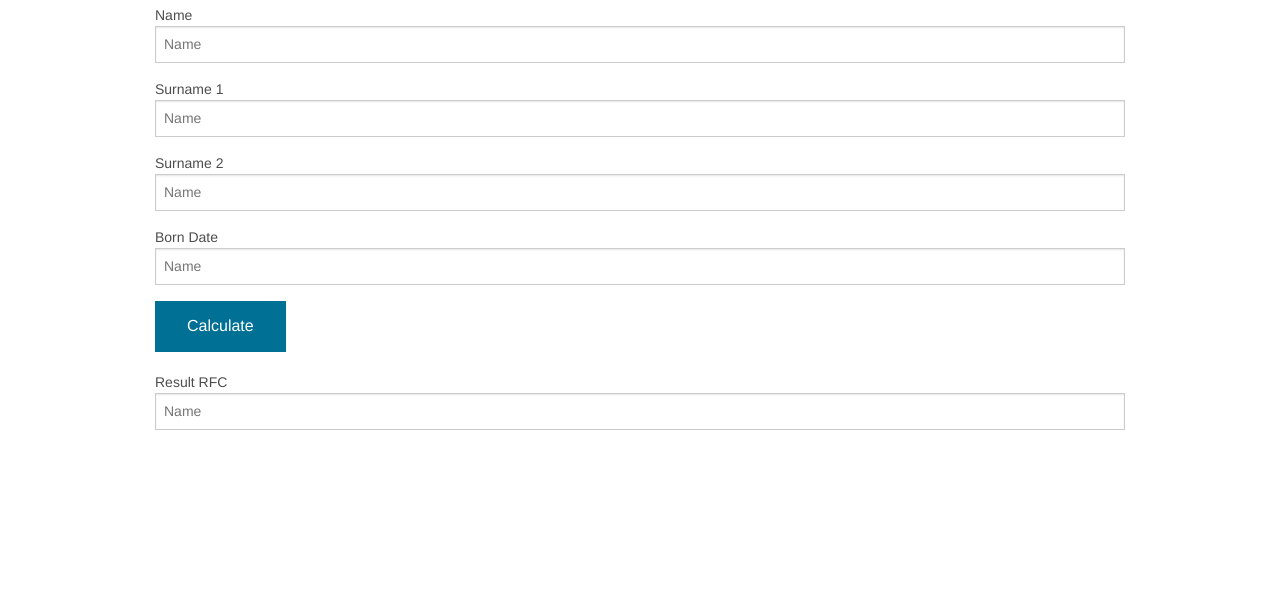
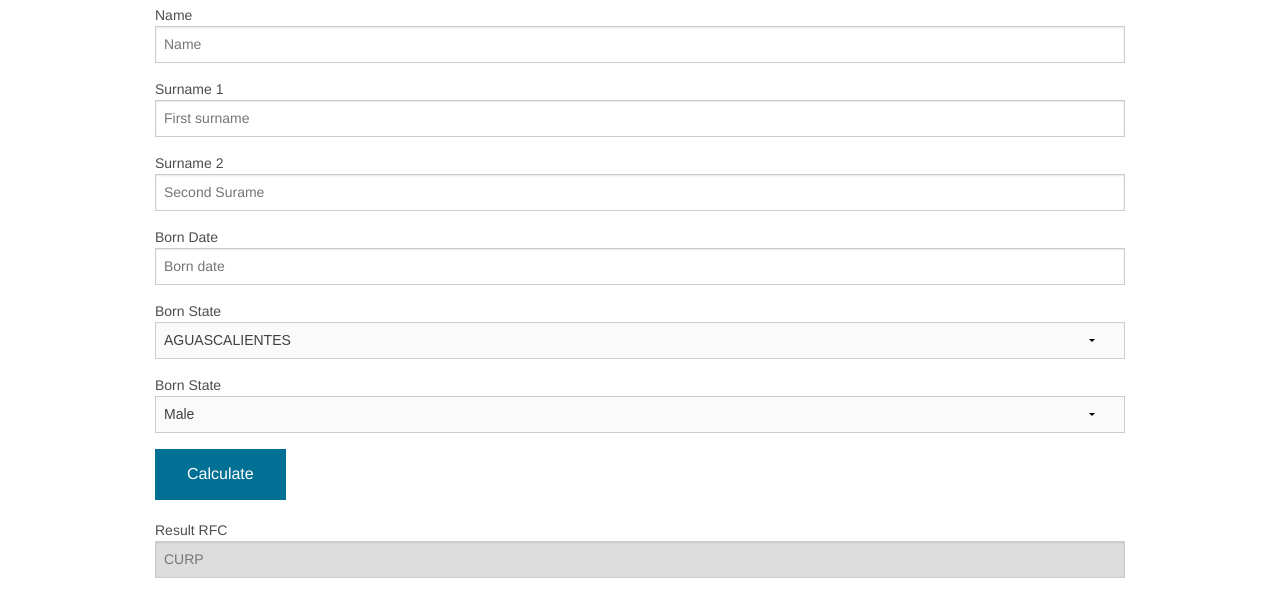
Before and after one commit to hectorip/RFC-CURP-Mexico, a plain HTML site: page testing/index.html in a window 1280 px wide. Both pictures are taken after a click on the link "Calculate". Shown: the part 68-684 px from the top of the page. Drawn offline with Linux system fonts and the light colour scheme.

Commit message:
CURP almost complete

```diff
--- a/src/rfc.js
+++ b/src/rfc.js
@@ -2,11 +2,11 @@
 var StringUtilities = {
 	getFirstInternVowel: function(word){
 		vowels = word.substring(1).match(new RegExp('[AEIOU]'));
-		return vowels[0] || 'X';
+		return vowels ? vowels[0] : 'X';
 	},
 	getFirstInternConsonant: function(word){
 		vowels = word.substring(1).match(new RegExp('[BCDFGHJKLMNPQRSTUVWXYZ]'));
-		return vowels[0] || 'X';
+		return vowels ? vowels[0] : 'X';
 	},
 	clearString: function(word) {
 		cleanWord = word.trim();
@@ -19,19 +19,27 @@ var mxk = {
 
 	getCURP: 		function(name, surnameFather, surnameMother, bornDay, bornMonth, bornYear, bornState, gender) {
 
-							curp = this.getCommonPart(name, surnameFather, surnameMother, bornDay, bornMonth, bornYear);
-							return curp;
-
-					},
-
-	getCommonPart: 	function(name, surnameFather, surnameMother, bornDay, bornMonth, bornYear) {
-
 							name 	= StringUtilities.clearString(name);
 							surnameFather = StringUtilities.clearString(surnameFather);
 							surnameMother = StringUtilities.clearString(surnameMother);
 							bornDay =		StringUtilities.clearString(bornDay);
 							bornMonth =		StringUtilities.clearString(bornMonth);
 							bornYear =		StringUtilities.clearString(bornYear);
+
+							curp = this.getCommonPart(name, surnameFather, surnameMother, bornDay, bornMonth, bornYear);
+							curp += this.getGenderLetter(gender);
+							curp += this.getBornStateCode(bornState);
+							curp += StringUtilities.getFirstInternConsonant(surnameFather);
+							curp += StringUtilities.getFirstInternConsonant(surnameMother);
+							curp += StringUtilities.getFirstInternConsonant(name);
+
+							curp += '00'
+
+							return curp;
+
+					},
+
+	getCommonPart: 	function(name, surnameFather, surnameMother, bornDay, bornMonth, bornYear) {
 
 							commonPart = surnameFather[0];
 							commonPart += StringUtilities.getFirstInternVowel(surnameFather);
@@ -42,10 +50,14 @@ var mxk = {
 							commonPart += bornMonth;
 							commonPart += bornDay;
 							 return commonPart;
-					}
+					},
 	getBornStateCode: function(idState){
-
-		states = [
+						return this.states[idState].code;
+					},
+	getGenderLetter: function(idGender){
+						return idGender == 1 ? 'H' : 'M';
+					},
+	states: new Array(
 				{name: "AGUASCALIENTES" , code: "AS"}, //1
 				{name: "BAJA CALIFORNIA" , code: "BC"},
 				{name: "BAJA CALIFORNIA SUR" , code: "BS"},
@@ -64,7 +76,7 @@ var mxk = {
 				{name: "MICHOACÁN" , code: "MN"},
 				{name: "MORELOS" , code: "MS"},
 				{name: "NAYARIT" , code: "NT"},
-				{name: "NUEVO , codeLEÓN" "NL"},
+				{name: "NUEVO LEÓN", code: "NL"},
 				{name: "OAXACA" , code: "OC"},
 				{name: "PUEBLA" , code: "PL"},
 				{name: "QUERÉTARO" , code: "QT"},
@@ -78,9 +90,6 @@ var mxk = {
 				{name: "VERACRUZ" , code: "VZ"},
 				{name: "YUCATÁN" , code: "YN"},
 				{name: "ZACATECAS" , code: "ZS"} //32
-				];
+				)
 
-		return states[idState].code;
-
-	}
 }
--- a/testing/index.html
+++ b/testing/index.html
@@ -26,21 +26,41 @@
 		<div class="row">
 		    <div class="large-12 columns">
 		      <label> Surname 1
-		        <input type="text" placeholder="Name" name="surname1-input" id="surname1-input"/>
+		        <input type="text" placeholder="First surname" name="surname1-input" id="surname1-input"/>
 		      </label>
 		    </div>
 		</div>
 		<div class="row">
 		    <div class="large-12 columns">
 		      <label> Surname 2
-		        <input type="text" placeholder="Name" name="surname2-input" id="surname2-input"/>
+		        <input type="text" placeholder="Second Surame" name="surname2-input" id="surname2-input"/>
 		      </label>
 		    </div>
 		</div>
 		<div class="row">
 		    <div class="large-12 columns">
 		      <label> Born Date
-		        <input type="text" placeholder="Name" name="born-date-input" id="born-date-input"/>
+		        <input type="text" placeholder="Born date" name="born-date-input" id="born-date-input"/>
+		      </label>
+		    </div>
+		</div>
+
+		<div class="row">
+		    <div class="large-12 columns">
+		      <label> Born State
+		        <select placeholder="Select state" name="born-state-select" id="born-state-select">
+		        </select>
+		      </label>
+		    </div>
+		</div>
+
+		 <div class="row">
+		    <div class="large-12 columns">
+		      <label> Born State
+		        <select placeholder="Select gender" name="gender-select" id="gender-select">
+		        	<option value = "1"> Male </option>
+		        	<option value = "2"> Female </option>
+		        </select>
 		      </label>
 		    </div>
 		</div>
@@ -53,7 +73,7 @@
 		<div class = "row">
 			<div class="large-12 columns">
 		      <label> Result RFC
-		        <input type="text" placeholder="Name" name="result_field" id="result_field"/>
+		        <input type="text" placeholder="CURP" disabled="disabled" name="result_field" id="result_field"/>
 		      </label>
 		    </div>
 		</div>
@@ -63,7 +83,7 @@
     <script src="foundation/js/vendor/jquery.js"></script>
     <script src="foundation/js/foundation.min.js"></script>
     <script src="foundation/js/foundation-datepicker.js"></script>
-    <script src="../src/rfc.js" type="text/javascript" charset="utf-8" async defer></script>
+    <script src="../src/rfc.js" type="text/javascript" charset="utf-8"></script>
     <script>
 
       $(document).ready(function(){
@@ -71,6 +91,7 @@
         $(document).foundation();
         $('#born-date-input').fdatepicker({"format" : "dd/mm/yy"});
         $('#calculateButton').click(function(event){
+
         	event.preventDefault();
         	event.stopPropagation();
 
@@ -79,14 +100,24 @@
         	surname2 = $('#surname2-input').val();
 
         	bornDate = $('#born-date-input').val();
+        	bornState = $('#born-state-select').val();
+        	gender = $('#gender-select').val();
 
         	bornDateSeparated = bornDate.split('/');
 
-        	result = mxk.getCURP(name, surname1, surname2, bornDateSeparated[0], bornDateSeparated[1], bornDateSeparated[2]);
+        	// alert('gender '+ gender); return 0;
+
+        	result = mxk.getCURP(name, surname1, surname2, bornDateSeparated[0], bornDateSeparated[1], bornDateSeparated[2],bornState,gender);
 
         	$('#result_field').val(result);
 
         });
+
+        stateSelect = $('#born-state-select');
+        for(idState in mxk.states) {
+        	stateSelect.append(new Option(mxk.states[idState].name, idState));
+        }
+
 
       });
 
```
